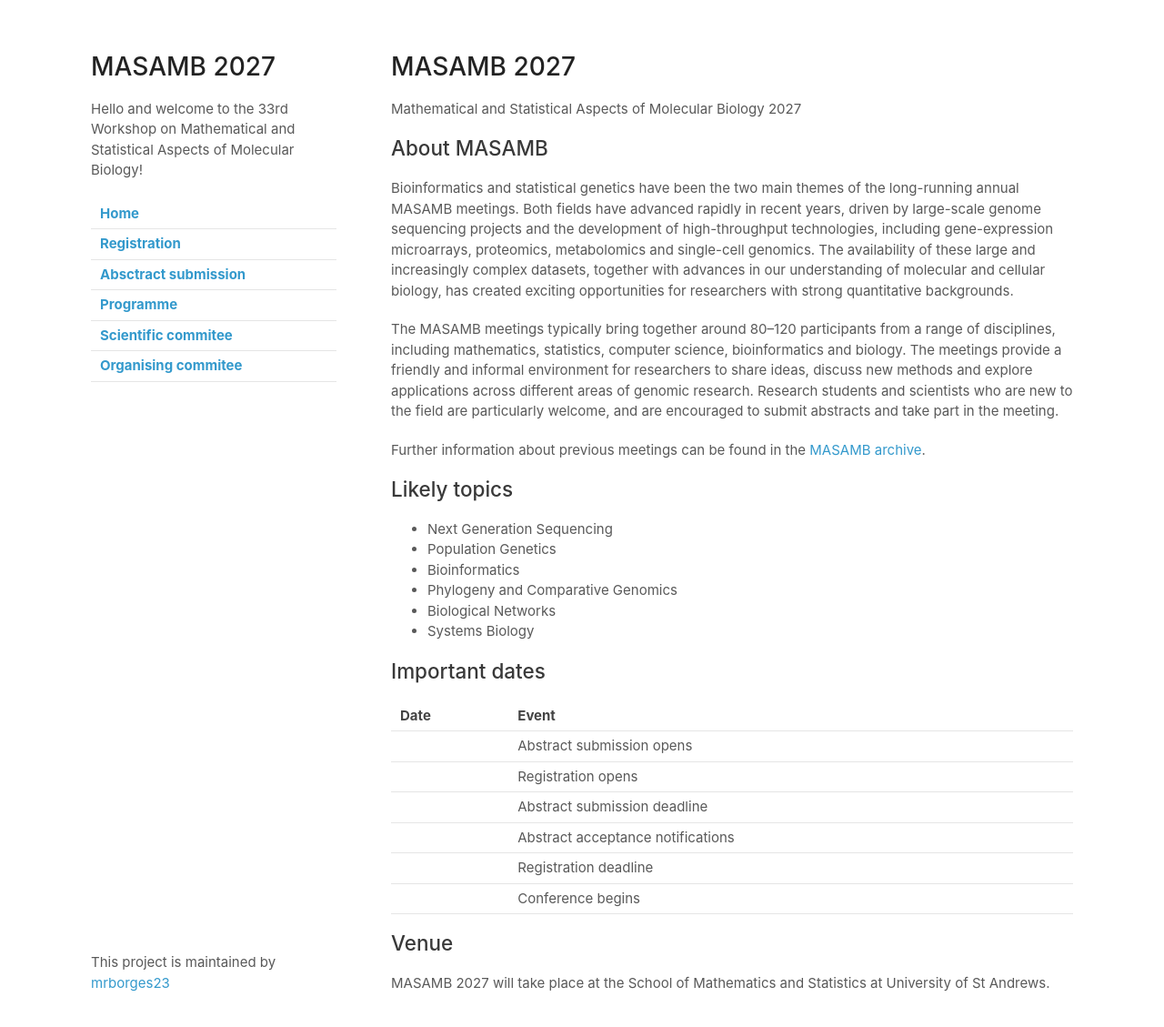
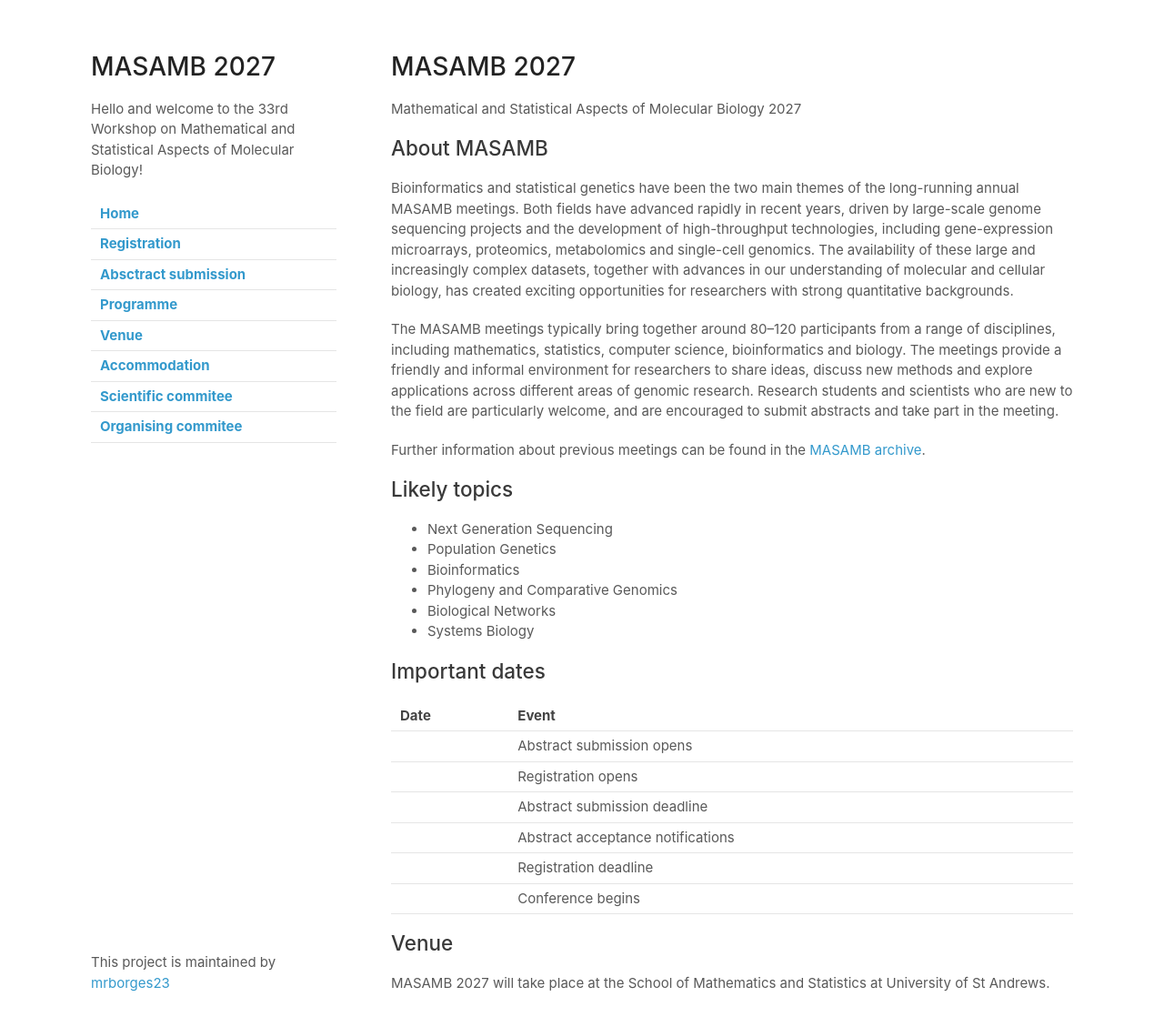
Before and after one commit to mrborges23/masamb2027, a Jekyll site: the page built from index.md, in a window 1280 px wide and 1162 px high. Shown: the top 1129 px of the window at 91% size. Built offline with Jekyll 4.4.1, drawn with Linux system fonts in a browser that asks for light colours; our own code applies the rules of GitHub Pages for plain Markdown files.

Commit message:
Update _config.yml

```diff
--- a/_config.yml
+++ b/_config.yml
@@ -11,6 +11,10 @@ navigation:
     url: abstract
   - title: Programme
     url: programme
+  - title: Venue
+    url: venue
+  - title: Accommodation
+    url: accomodation
   - title: Scientific commitee
     url: sci_commitee
   - title: Organising commitee
```
